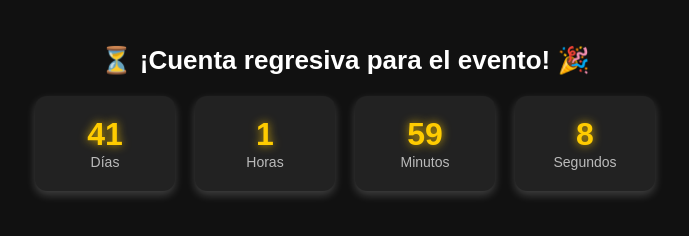
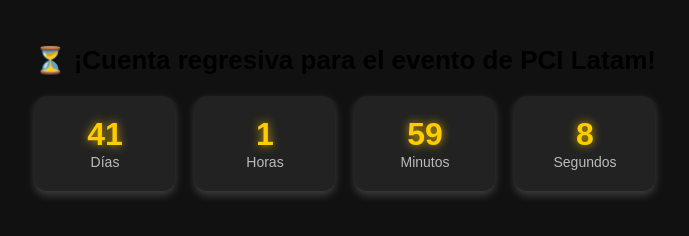
Before and after one commit to fgarcia93mdz/temporizador-PCI-Latam, a plain HTML site: page index.html in a window 1280 px wide. Shown: the whole page, without its empty margins (295-984 px from the left). Drawn offline with Linux system fonts and the light colour scheme.

Commit message:
Update index.html

```diff
--- a/index.html
+++ b/index.html
@@ -9,7 +9,7 @@
             font-family: Arial, sans-serif;
             text-align: center;
             background-color: #111;
-            color: white;
+            color: black;
             padding: 20px;
         }
         h1 {
@@ -59,7 +59,7 @@
 </head>
 <body>
 
-    <h1>⏳ ¡Cuenta regresiva para el evento! 🎉</h1>
+    <h1>⏳ ¡Cuenta regresiva para el evento de PCI Latam!</h1>
     <div id="countdown">
         <div class="time-box">
             <span id="days" class="time-value">00</span>
```
